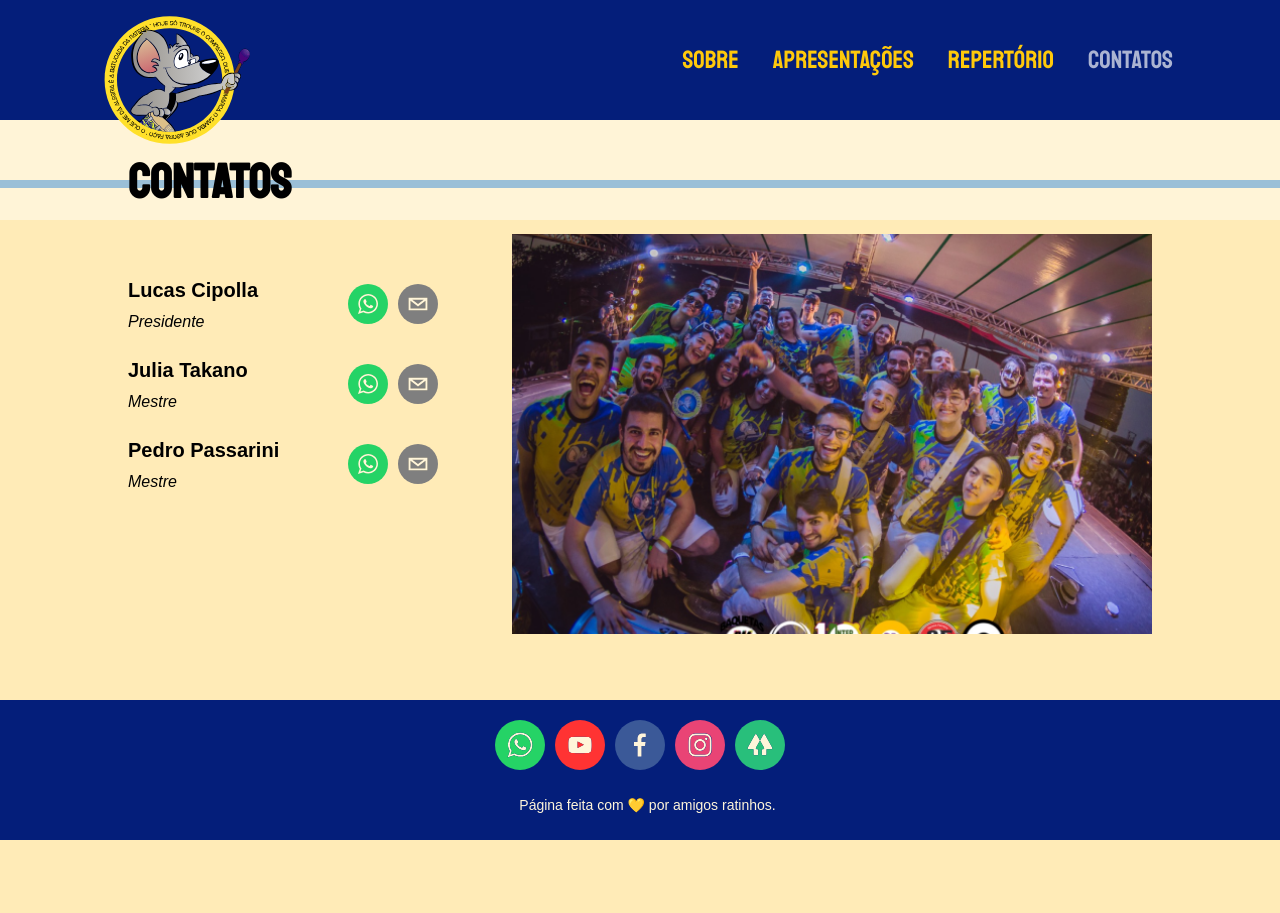
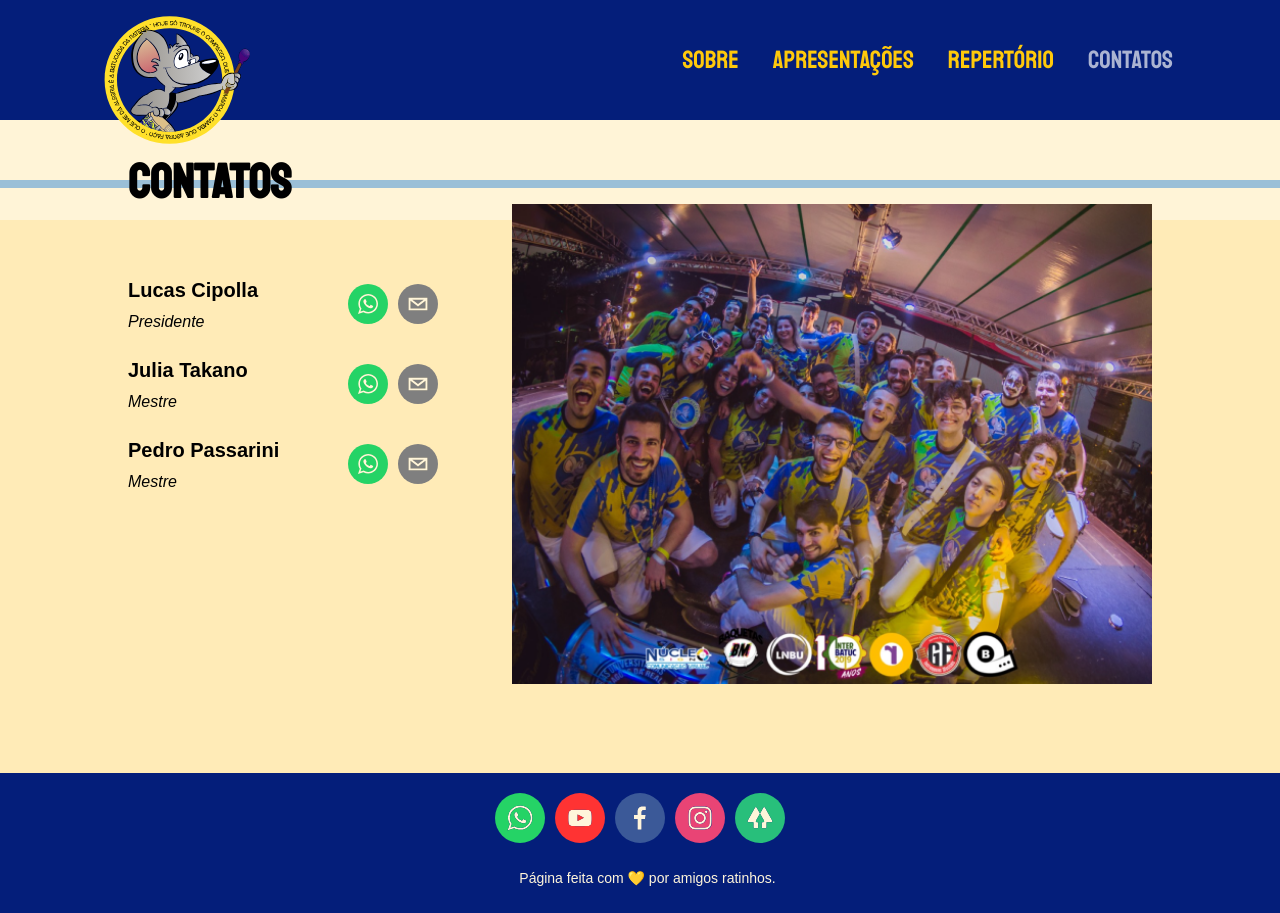
Before and after one commit to rateria/rateria-next-website, a Next.js app: page /contatos in a window 1280 px wide. Before the commit the page ends 840 px from the top, so only its background shows below. Built offline with nearby package versions, Linux system fonts and the light colour scheme; a web font is replaced by a local one.

Commit message:
fix: contacts image repositioned

```diff
--- a/pages/contatos/Contacts.module.css
+++ b/pages/contatos/Contacts.module.css
@@ -101,10 +101,10 @@
 .imageC {
 	overflow: hidden;
 	width: 50vw;
-	height: 50vh;
+	height: 60vh;
 
 	margin-left: 5rem;
-	margin-top: -1rem;
+	margin-top: -4rem;
 
 	z-index: 3;
 
```
